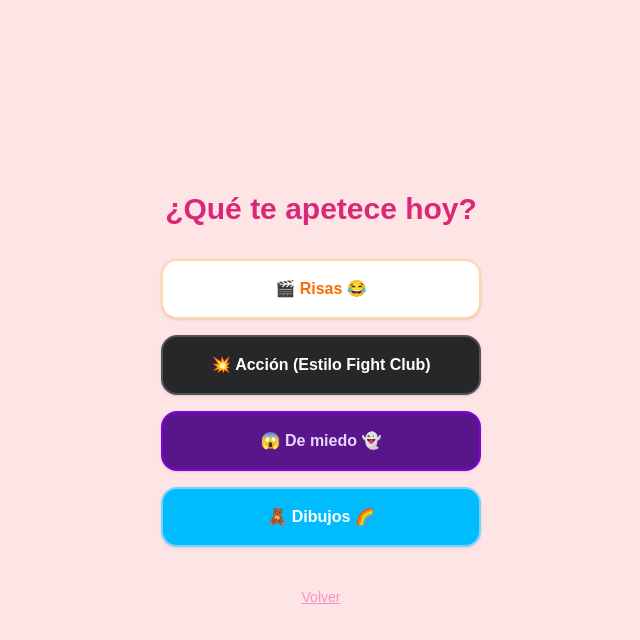
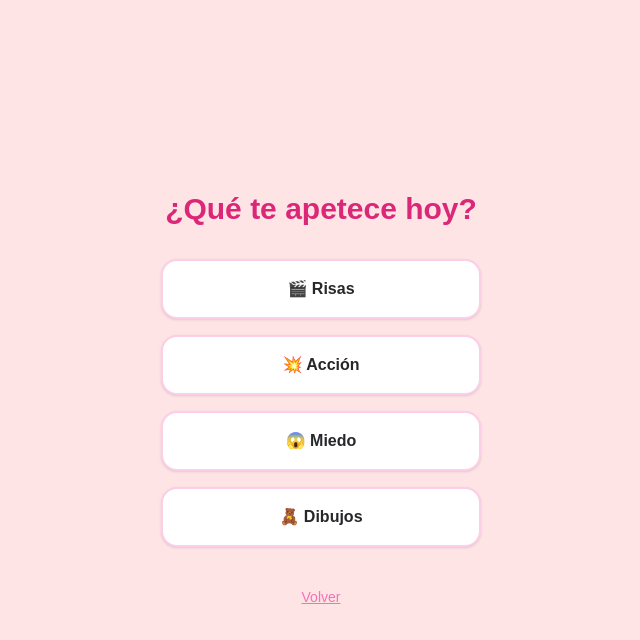
Before and after one commit to nicolaslopezdieguez0411-blip/IRENEVEAMOSUNAPELI, a Next.js app: page / in a window 1280 px wide. Both pictures are taken after a click on the button "¡Siii! 🍿". Shown: the top 640 px of the page, without its empty margins (319-959 px from the left). Built offline with nearby package versions, Linux system fonts and the light colour scheme.

Commit message:
Version final sin librerias externas

```diff
--- a/app/page.tsx
+++ b/app/page.tsx
@@ -1,58 +1,58 @@
 'use client';
-import { useState } from 'react';
-// @ts-ignore
-import confetti from 'canvas-confetti';
+import { useState, useEffect } from 'react';
 
 export default function Home() {
   const [paso, setPaso] = useState(1);
   const [genero, setGenero] = useState('');
+  const [confeti, setConfeti] = useState<{ id: number; left: string; anim: string }[]>([]);
 
-  const peliculas: Record<string, string[]> = {
+  const peliculas: any = {
     risas: ["La Máscara", "El Dictador", "¿Y dónde están las rubias?", "Supercool"],
     accion: ["El Club de la Lucha", "Bastardos sin gloria", "Siete pecados capitales", "Drive"],
     miedo: ["Hermana Muerte", "Verónica", "Hogar", "Eli"],
     dibujos: ["Los Minions", "Shrek", "El cadáver de la novia", "Madagascar"]
   };
 
-  const estilos: Record<string, { bg: string; text: string; btn: string; border: string; emoji: string }> = {
+  const estilos: any = {
     risas: { bg: 'bg-yellow-100', text: 'text-orange-600', btn: 'bg-yellow-400', border: 'border-yellow-500', emoji: '😂' },
     accion: { bg: 'bg-zinc-900', text: 'text-red-500', btn: 'bg-red-600', border: 'border-red-800', emoji: '🔥' },
     miedo: { bg: 'bg-purple-950', text: 'text-purple-300', btn: 'bg-black', border: 'border-purple-600', emoji: '💀' },
     dibujos: { bg: 'bg-sky-100', text: 'text-sky-600', btn: 'bg-sky-400', border: 'border-sky-500', emoji: '🌈' },
+    default: { bg: 'bg-[#ffe4e6]', text: 'text-[#db2777]', btn: 'bg-[#f472b6]', border: 'border-white', emoji: '' }
   };
 
-  const configDefault = { bg: 'bg-[#ffe4e6]', text: 'text-[#db2777]', btn: 'bg-[#f472b6]', border: 'border-white', emoji: '' };
-  // @ts-ignore
-  const configActual = genero ? estilos[genero] : configDefault;
+  const configActual = estilos[genero] || estilos.default;
 
+  // Función de confeti propia (sin librerías)
   const lanzarConfeti = () => {
-    confetti({
-      particleCount: 150,
-      spread: 70,
-      origin: { y: 0.6 },
-      colors: ['#f472b6', '#db2777', '#fbcfe8', '#ffffff']
-    });
-  };
-
-  const seleccionarGenero = (g: string) => {
-    setGenero(g);
-    setPaso(3);
+    const nuevosConfetis = Array.from({ length: 20 }).map((_, i) => ({
+      id: Date.now() + i,
+      left: Math.random() * 100 + '%',
+      anim: Math.random() > 0.5 ? 'animate-bounce' : 'animate-ping'
+    }));
+    setConfeti(nuevosConfetis);
+    setTimeout(() => setConfeti([]), 3000);
   };
 
   const enviarMensaje = (peli: string) => {
     const telefono = "34613143562";
-    const mensaje = `Hola Nico, me encantaria ver esta peli contigo: ${peli}`;
-    const url = `https://wa.me/${telefono}?text=${encodeURIComponent(mensaje)}`;
-    window.open(url, '_blank');
+    const mensaje = `Hola Nico, me encantaría ver esta peli contigo: ${peli}`;
+    window.open(`https://wa.me/${telefono}?text=${encodeURIComponent(mensaje)}`, '_blank');
   };
 
   return (
-    <main className={`flex min-h-screen flex-col items-center justify-center p-4 text-center transition-all duration-700 ${configActual.bg}`}>
+    <main className={`relative overflow-hidden flex min-h-screen flex-col items-center justify-center p-4 text-center transition-all duration-700 ${configActual.bg}`}>
 
-      {/* PANTALLA 1: INICIO */}
+      {/* Lluvia de Emojis */}
+      {confeti.map((c) => (
+        <span key={c.id} className={`absolute top-0 text-2xl ${c.anim}`} style={{ left: c.left, transition: 'top 3s linear' }}>
+          🌸
+        </span>
+      ))}
+
       {paso === 1 && (
-        <div className="space-y-6 animate-in fade-in zoom-in duration-500">
-          <h1 onClick={lanzarConfeti} className="text-4xl md:text-6xl font-bold text-[#db2777] cursor-pointer hover:scale-110 active:scale-95 transition-all drop-shadow-sm">
+        <div className="space-y-6">
+          <h1 onClick={lanzarConfeti} className="text-4xl md:text-6xl font-bold text-[#db2777] cursor-pointer hover:scale-110 active:scale-95 transition-all">
             ¡Hola, <span className="underline decoration-white">Irene</span>! ✨
           </h1>
           <p className="text-lg text-[#be185d] font-medium italic">¿Hacemos plan de peli hoy?</p>
@@ -62,48 +62,33 @@ export default function Home() {
         </div>
       )}
 
-      {/* PANTALLA 2: GÉNEROS */}
       {paso === 2 && (
-        <div className="space-y-6 w-full max-w-xs animate-in fade-in slide-in-from-bottom-4">
+        <div className="space-y-6 w-full max-w-xs">
           <h2 className="text-3xl font-bold text-[#db2777] mb-8">¿Qué te apetece hoy?</h2>
           <div className="flex flex-col gap-4">
-            <button onClick={() => seleccionarGenero('risas')} className="bg-white text-orange-500 border-2 border-orange-200 py-4 rounded-2xl font-bold hover:scale-105 active:scale-95 transition-all shadow-sm">
-              🎬 Risas 😂
-            </button>
-            <button onClick={() => seleccionarGenero('accion')} className="bg-zinc-800 text-white border-2 border-zinc-600 py-4 rounded-2xl font-bold hover:scale-105 active:scale-95 transition-all shadow-sm">
-              💥 Acción (Estilo Fight Club)
-            </button>
-            <button onClick={() => seleccionarGenero('miedo')} className="bg-purple-900 text-purple-200 border-2 border-purple-700 py-4 rounded-2xl font-bold hover:scale-105 active:scale-95 transition-all shadow-sm">
-              😱 De miedo 👻
-            </button>
-            <button onClick={() => seleccionarGenero('dibujos')} className="bg-sky-400 text-white border-2 border-sky-300 py-4 rounded-2xl font-bold hover:scale-105 active:scale-95 transition-all shadow-sm">
-              🧸 Dibujos 🌈
-            </button>
+            {['risas', 'accion', 'miedo', 'dibujos'].map((g) => (
+              <button key={g} onClick={() => {setGenero(g); setPaso(3)}} className="bg-white text-zinc-800 border-2 border-pink-200 py-4 rounded-2xl font-bold hover:scale-105 active:scale-95 transition-all shadow-sm capitalize">
+                {g === 'risas' ? '🎬 Risas' : g === 'accion' ? '💥 Acción' : g === 'miedo' ? '😱 Miedo' : '🧸 Dibujos'}
+              </button>
+            ))}
           </div>
-          <button onClick={() => setPaso(1)} className="mt-4 text-[#f472b6] text-sm underline opacity-70">Volver</button>
+          <button onClick={() => setPaso(1)} className="mt-4 text-[#f472b6] text-sm underline">Volver</button>
         </div>
       )}
 
-      {/* PANTALLA 3: LISTA DE PELIS */}
-      {paso === 3 && genero && (
-        <div className="space-y-6 w-full max-w-sm animate-in fade-in zoom-in">
-          <h2 className={`text-3xl font-bold ${configActual.text} drop-shadow-md`}>
-            {configActual.emoji} ¡Buena elección! {configActual.emoji}
-          </h2>
+      {paso === 3 && (
+        <div className="space-y-6 w-full max-w-sm">
+          <h2 className={`text-3xl font-bold ${configActual.text}`}>{configActual.emoji} ¡A elegir! {configActual.emoji}</h2>
           <div className={`bg-white/80 p-6 rounded-3xl border-4 ${configActual.border} shadow-2xl`}>
             <div className="flex flex-col gap-3">
-              {peliculas[genero].map((peli, index) => (
-                <button
-                  key={index}
-                  onClick={() => enviarMensaje(peli)}
-                  className={`w-full text-left font-bold p-4 rounded-xl shadow-md hover:scale-[1.02] active:scale-95 transition-all ${configActual.btn} text-white`}
-                >
+              {peliculas[genero].map((peli: string, i: number) => (
+                <button key={i} onClick={() => enviarMensaje(peli)} className={`w-full text-left font-bold p-4 rounded-xl shadow-md hover:scale-105 active:scale-95 transition-all ${configActual.btn} text-white`}>
                   {peli}
                 </button>
               ))}
             </div>
           </div>
-          <button onClick={() => {setPaso(2)}} className="bg-white text-zinc-800 py-2 px-8 rounded-full font-bold shadow-md mt-4 hover:scale-105 transition-all">Atrás</button>
+          <button onClick={() => {setGenero(''); setPaso(2)}} className="bg-white text-zinc-800 py-2 px-8 rounded-full font-bold shadow-md mt-4">Atrás</button>
         </div>
       )}
     </main>
```
